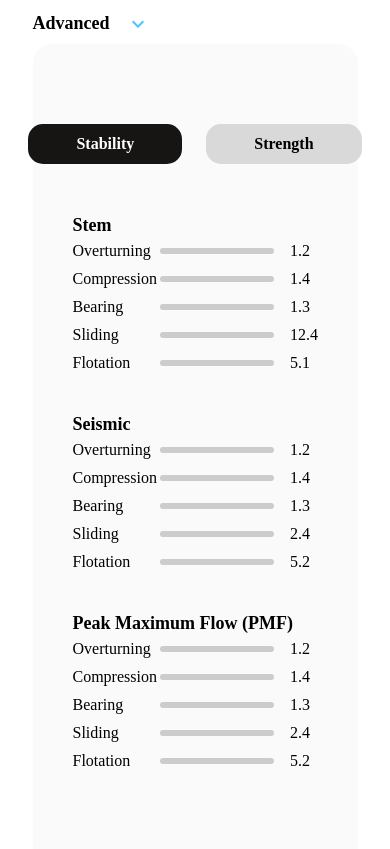
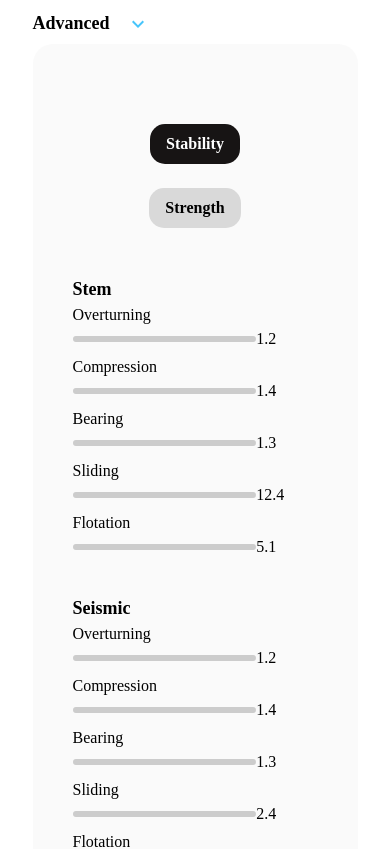
Before and after one commit to EyasuEmana/RetailingWallProj, a React (Create React App) app: page / in a window 390 px wide. Shown: the part 1782-2631 px from the top of the page. Built offline with nearby package versions, Linux system fonts and the light colour scheme.

Commit message:
console errors fixed

```diff
--- a/src/App.js
+++ b/src/App.js
@@ -3,10 +3,10 @@ import LangingPage from "./pages/LandingPage";
 import { Box } from "@mui/material";
 // import ThreeDTest from "./pages/ThreeDTest";
 import { ThemeProvider } from "@mui/material";
-import CustomTheme from "./assets/theme";
+import customThemeFunction from "./assets/theme";
 function App() {
   return (
-      <ThemeProvider theme={CustomTheme}>
+      <ThemeProvider theme={customThemeFunction}>
         <Box
           sx={{
             paddingTop: 15,
--- a/src/assets/theme/index.js
+++ b/src/assets/theme/index.js
@@ -1,11 +1,7 @@
 import { createTheme } from "@mui/material";
 
-function CustomTheme() {
-  return createTheme({
-    typography: {
-      fontFamily: "Poppins",
-    },
-  });
-}
-
-export default CustomTheme;
+export default createTheme({
+  typography: {
+    fontFamily: "Poppins",
+  },
+});
--- a/src/components/CustomButton.js
+++ b/src/components/CustomButton.js
@@ -3,7 +3,7 @@ import { Box, Button } from "@mui/material";
 import React from "react";
 
 function CustomButton(props) {
-  const { children, bgColor, textColor } = props;
+  const { children, bgColor, txtColor } = props;
   const StyledBtn = styled(Button)((props) => ({
     ...props,
     fontFamily: "Poppins",
@@ -13,7 +13,7 @@ function CustomButton(props) {
     textTransform: "capitalize",
     paddingY: 2,
     fontSize: 16,
-    color: textColor,
+    color: txtColor,
     boxShadow: "none",
     fontWeight: "bold",
     "&:hover": {
@@ -22,7 +22,7 @@ function CustomButton(props) {
   }));
   return (
     <Box>
-      <StyledBtn variant="contained" {...props}>
+      <StyledBtn variant="contained" >
         {children}
       </StyledBtn>
     </Box>
--- a/src/components/LandingPageComps/Appbar.js
+++ b/src/components/LandingPageComps/Appbar.js
@@ -37,10 +37,6 @@ export default function Appbar({ excelDate, setExcelData }) {
       html2pdf().set(opt).from(targetComponent).save();
     }
   };
-
-  React.useEffect(() => {
-    console.log(excelDate);
-  }, [excelDate]);
   const date = new Date();
   const fileName =
     date.getFullYear() +
@@ -96,21 +92,16 @@ export default function Appbar({ excelDate, setExcelData }) {
           ) : (
             <>
               <Stack direction={"row"} alignItems={"center"} spacing={2}>
-                <CustomButton
-                  bgColor={"#D9D9D9"}
-                  textColor={"#000"}
-                  onClick={handleExcelExport}
-                >
-                  Excel
-                </CustomButton>
-                {/* <Button onClick={handleExportPDF}>pdr</Button> */}
-                <CustomButton
-                  bgColor={"#171414"}
-                  textColor={"#FFF"}
-                  onClick={handleExportClick}
-                >
-                  Download PDF
-                </CustomButton>
+                <div onClick={handleExcelExport}>
+                  <CustomButton bgColor={"#D9D9D9"} txtColor={"#000"}>
+                    Excel
+                  </CustomButton>
+                </div>
+                <div onClick={handleExportClick}>
+                  <CustomButton bgColor={"#171414"} txtColor={"#FFF"}>
+                    Download PDF
+                  </CustomButton>
+                </div>
               </Stack>
             </>
           )}
@@ -126,23 +117,15 @@ export default function Appbar({ excelDate, setExcelData }) {
       <Drawer anchor="left" open={open} onClose={() => setOpen(false)}>
         <List>
           <ListItem>
-            <ListItemButton>
-              <CustomButton
-                bgColor={"#D9D9D9"}
-                textColor={"#000"}
-                onClick={handleExcelExport}
-              >
+            <ListItemButton onClick={handleExcelExport}>
+              <CustomButton bgColor={"#D9D9D9"} txtColor={"#000"}>
                 Excel
               </CustomButton>
             </ListItemButton>
           </ListItem>
           <ListItem>
-            <ListItemButton>
-              <CustomButton
-                bgColor={"#171414"}
-                textColor={"#FFF"}
-                onClick={handleExportClick}
-              >
+            <ListItemButton onClick={handleExportClick}>
+              <CustomButton bgColor={"#171414"} txtColor={"#FFF"}>
                 Download PDF
               </CustomButton>
             </ListItemButton>
--- a/src/pages/LandingPage/BodyPart/Left/Form/index.js
+++ b/src/pages/LandingPage/BodyPart/Left/Form/index.js
@@ -49,7 +49,6 @@ function Index({ excelDate, setExcelData }) {
       shareDistance,
       shareThickness,
     });
-    console.log("here");
   }, [
     stemHeight,
     stemTop,
@@ -111,7 +110,7 @@ function Index({ excelDate, setExcelData }) {
       </div>
       <Box mt={1}>
         <Stack direction={"row"} justifyContent={"flex-end"}>
-          <CustomButton textColor={"#FFF"} bgColor={"#47C5FB"}>
+          <CustomButton txtColor={"#FFF"} bgColor={"#47C5FB"}>
             AI Fix
           </CustomButton>
         </Stack>
--- a/src/pages/LandingPage/BodyPart/Right/index.js
+++ b/src/pages/LandingPage/BodyPart/Right/index.js
@@ -7,6 +7,7 @@ import { useTheme } from "@emotion/react";
 function Index() {
   const theme = useTheme();
   const isMatch = useMediaQuery(theme.breakpoints.up("lg"));
+  const isMatchXS = useMediaQuery(theme.breakpoints.down("sm"));
   const CustomOutputProgress = () => {
     return (
       <Box
@@ -28,18 +29,18 @@ function Index() {
         container
         alignItems={"center"}
         justifyContent={"space-between"}
-        spacing={2}
+        spacing={isMatchXS ? 0 : 2}
         mb={0.5}
       >
-        <Grid item sm={4} xs={4}>
+        <Grid item sm={4} xs={12}>
           <Typography>{title}</Typography>
         </Grid>
-        <Grid item sm={6} xs={6}>
+        <Grid item sm={6} xs={9}>
           <Box>
             <CustomOutputProgress />
           </Box>
         </Grid>
-        <Grid item sm={2} xs={2}>
+        <Grid item sm={2} xs={3}>
           <Typography>{value}</Typography>
         </Grid>
       </Grid>
@@ -62,22 +63,22 @@ function Index() {
           }}
         >
           <Stack
-            direction={"row"}
+            direction={isMatchXS ? "column" : "row"}
             justifyContent={"center"}
             alignItems={"center"}
             spacing={3}
           >
             <CustomButton
               bgColor={"#171414"}
-              textColor={"#FFF"}
-              sx={{ paddingX: 6 }}
+              txtColor={"#FFF"}
+              sx={{ paddingX: isMatchXS ? 12 : 6 }}
             >
               Stability
             </CustomButton>
             <CustomButton
               bgColor={"#D9D9D9"}
-              textColor={"#000"}
-              sx={{ paddingX: 6 }}
+              txtColor={"#000"}
+              sx={{ paddingX: isMatchXS ? 12 : 6 }}
             >
               Strength
             </CustomButton>
```
